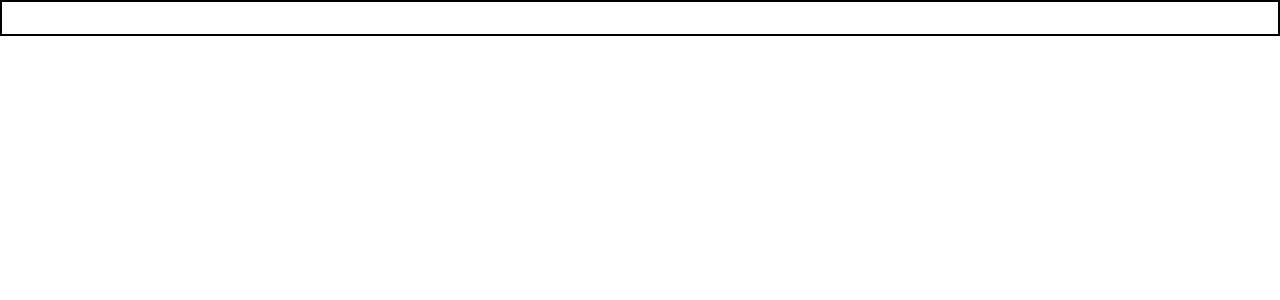
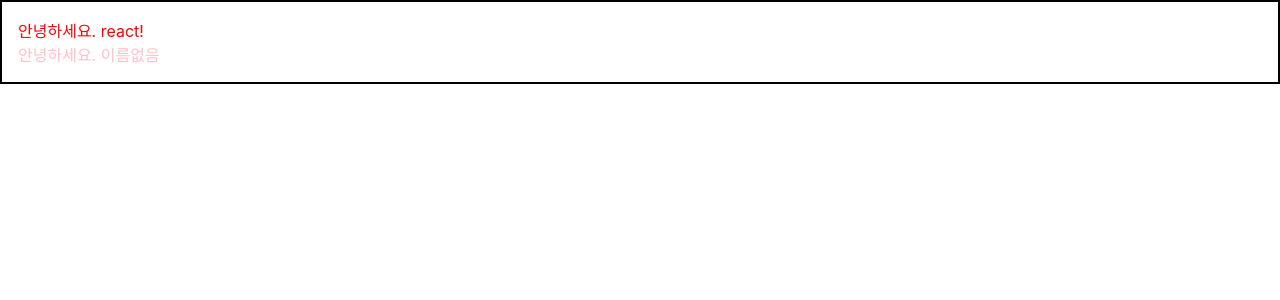
Before and after one commit to seedevk8s/begin-react-new, a React (Create React App) app: page / in a window 1280 px wide. Shown: the top 300 px of the page. Built offline with nearby package versions, Linux system fonts and the light colour scheme.

Commit message:
App에 있는 내용이 Wrapper에서 보여지고 있지 않음.<==children props로 받아와서 보여주고 있음.

```diff
--- a/src/Wrapper.js
+++ b/src/Wrapper.js
@@ -1,12 +1,12 @@
 import React from "react";
 
-function Wrapper() {
+function Wrapper({ children }) {
     const style = {
         border: '2px solid black',
         padding: 16
     };
 
-    return <div style={style}></div>
+    return <div style={style}>{children}</div>
 }
 
 export default Wrapper;
```
